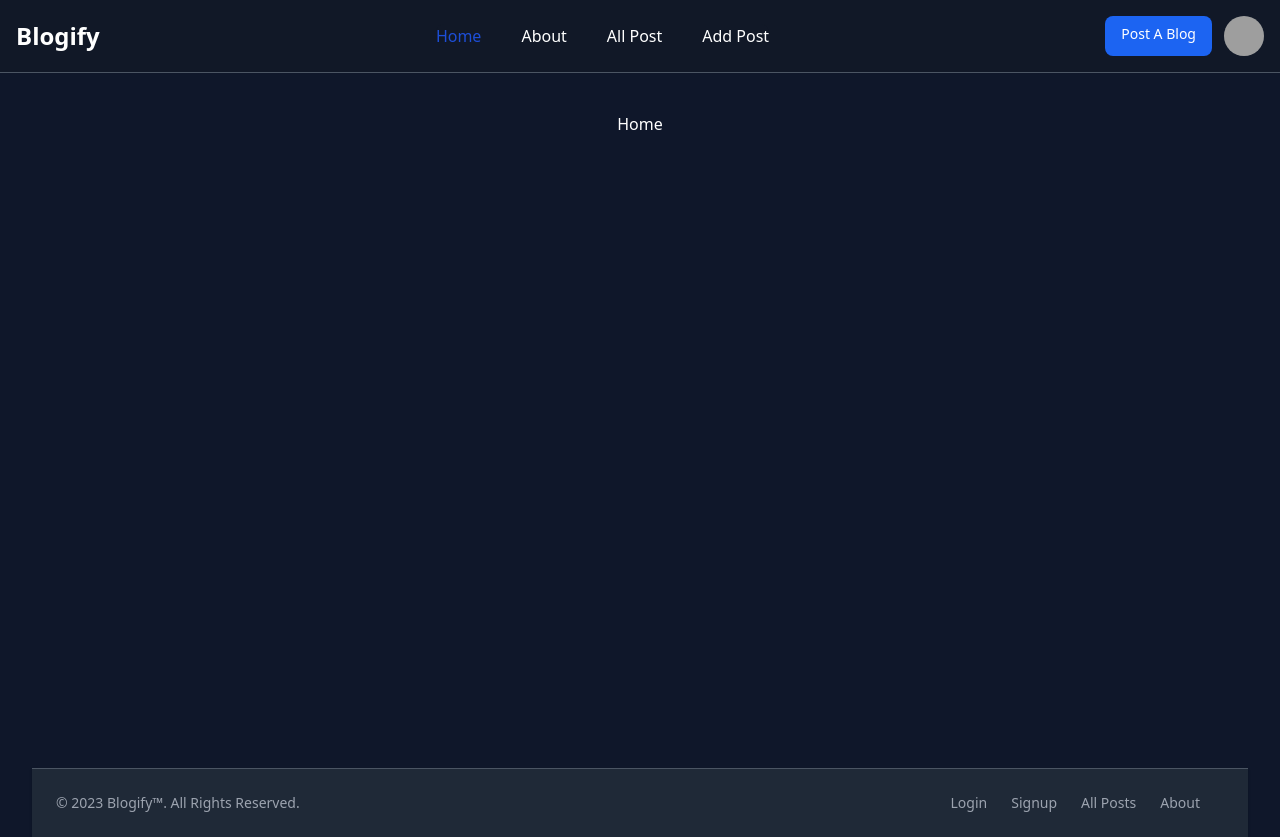
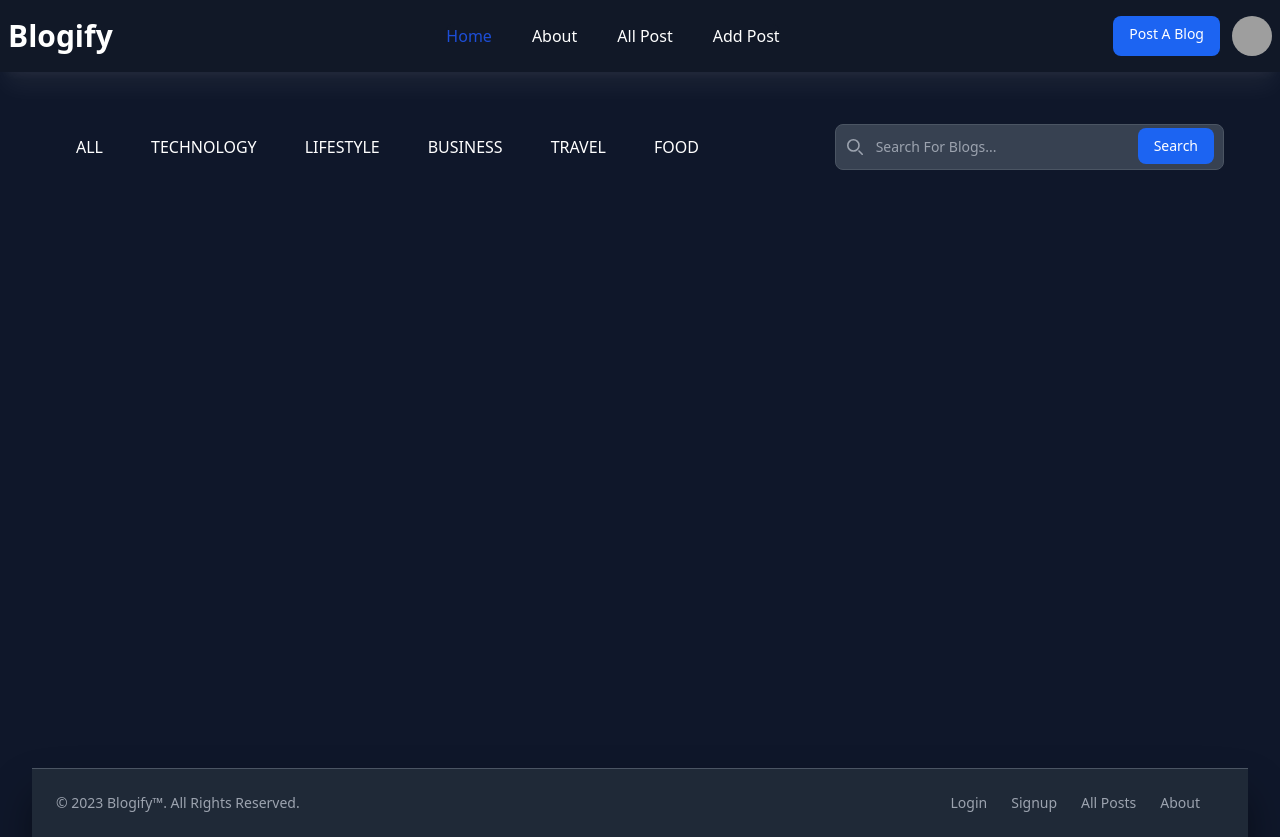
Before and after one commit to parthsh1309/Blogify, a React (Vite) app in the folder FRONTEND/: page / in a window 1280 px wide. Built offline with nearby package versions, Linux system fonts and the light colour scheme; no server answers; grey boxes are pictures that could not be loaded.

Commit message:
Home Nav

```diff
--- a/FRONTEND/src/components/Buttons/PrimaryBtn.jsx
+++ b/FRONTEND/src/components/Buttons/PrimaryBtn.jsx
@@ -12,7 +12,7 @@ function PrimaryBtn({
   return (
     <button
       type={type}
-      className={`${className} text-white bg-${backgroundColor}-700 dark:bg-${backgroundColor}-700 hover:bg-${backgroundColor}-800 font-medium rounded-lg text-sm px-4 py-2 text-center dark:bg-${backgroundColor}-600 dark:hover:bg-${backgroundColor}-700 `}
+      className={`${className} text-white bg-${backgroundColor}-700 hover:bg-${backgroundColor}-800 font-medium rounded-lg text-sm px-4 py-2 text-center dark:bg-${backgroundColor}-600 dark:hover:bg-${backgroundColor}-700 `}
       onClick={() => {
         navigate(navUrl);
       }}
--- a/FRONTEND/src/components/Container/Container.jsx
+++ b/FRONTEND/src/components/Container/Container.jsx
@@ -1,7 +1,7 @@
 import React from 'react'
 
 function Container({children}) {
-  return <div className='w-full max-w-7xl mx-auto px-4'>{children}</div>;
+  return <div className='w-full mx-auto px-2'>{children}</div>;
 
 }
 
--- a/FRONTEND/src/components/Footer/Footer.jsx
+++ b/FRONTEND/src/components/Footer/Footer.jsx
@@ -21,7 +21,7 @@ function Footer() {
     },
   ];
   return (
-    <footer className="w-full p-4 bg-white border-t border-gray-200 shadow md:flex md:items-center md:justify-between md:p-6 dark:bg-gray-800 dark:border-gray-600">
+    <footer className="w-full p-4 bg-white border-t border-gray-200 shadow-2xl shadow-black md:flex md:items-center md:justify-between md:p-6 dark:bg-gray-800 dark:border-gray-600 ">
       <span className="text-sm text-gray-500 sm:text-center dark:text-gray-400">
         © 2023{" "}
         <a href="/" className="hover:underline">
--- a/FRONTEND/src/components/Header/Navbar.jsx
+++ b/FRONTEND/src/components/Header/Navbar.jsx
@@ -16,6 +16,11 @@ function Navbar() {
     setIsMenuOpen(!isMenuOpen);
   };
 
+  function closeProfile() {
+    setIsProfileOpen(false);
+  }
+
+
   const toggleProfile = () => {
     setIsMenuOpen(false)
     setIsProfileOpen(!isProfileOpen);
@@ -23,8 +28,8 @@ function Navbar() {
 
 
   return (
-    <nav className="bg-white dark:bg-gray-900 fixed w-full z-20 top-0 start-0 border-b border-gray-200 dark:border-gray-600">
-      <div className="max-w-screen-xl flex flex-wrap items-center justify-between mx-auto p-4">
+    <nav className="bg-white dark:bg-gray-900 fixed w-full z-20 top-0 start-0 shadow-xl dark:shadow-white/5">
+      <div className="max-w-screen-xl flex flex-wrap items-center justify-between mx-auto py-4 px-2">
         <a href="/" className="flex items-center space-x-3 rtl:space-x-reverse">
           <Logo />
         </a>
@@ -42,7 +47,7 @@ function Navbar() {
         </div>
 
 
-       <ProfileData isProfileOpen={isProfileOpen}/>
+       <ProfileData isProfileOpen={isProfileOpen} closeProfile={closeProfile}/>
 
 
        <NavItems isMenuOpen={isMenuOpen} />
--- a/FRONTEND/src/components/Header/ProfileData.jsx
+++ b/FRONTEND/src/components/Header/ProfileData.jsx
@@ -1,12 +1,26 @@
-import React from "react";
+import React, { useEffect } from "react";
 import ThemeSwitch from "./ThemeSwitch";
 import { useSelector } from "react-redux";
 import authService from "../../databaseService/Auth";
-import { useNavigate } from "react-router-dom";
 
-function ProfileData({ isProfileOpen }) {
+function ProfileData({ isProfileOpen, closeProfile }) {
   const auth = useSelector((state) => state.auth);
-  const navigate = useNavigate();
+
+  useEffect(() => {
+    function handleClickOutside(event) {
+      if (isProfileOpen) {
+        const dropdown = document.getElementById("profileDropdown");
+        if (dropdown && !dropdown.contains(event.target)) {
+          closeProfile();
+        }
+      }
+    }
+
+    document.addEventListener("mousedown", handleClickOutside);
+    return () => {
+      document.removeEventListener("mousedown", handleClickOutside);
+    };
+  }, [isProfileOpen, closeProfile]);
 
   const logout = async () => {
     let res = await authService.logout();
@@ -47,6 +61,7 @@ function ProfileData({ isProfileOpen }) {
   ];
   return (
     <div
+      id="profileDropdown"
       className={`z-50 absolute right-5 top-16 w-36 ${
         isProfileOpen ? "block" : "hidden"
       } my-4 text-base list-none bg-white divide-y divide-gray-100 rounded-lg shadow dark:bg-gray-700 dark:divide-gray-600`}
@@ -54,7 +69,8 @@ function ProfileData({ isProfileOpen }) {
       {auth.status ? (
         <div className="px-4 py-3">
           <span className="block text-base text-gray-900 dark:text-white">
-            {auth.userData.data.username}
+            {/* theres a glitch when we redirect the user to the home the username and email is being empty so we reload the page */}
+            {auth.userData.data.username|| window.location.reload()}
           </span>
           <span className="block text-sm text-gray-500 truncate dark:text-gray-400">
             {auth.userData.data.email}
--- /dev/null
+++ b/FRONTEND/src/components/Home/Home.jsx
@@ -0,0 +1,12 @@
+import React from 'react'
+import HomeNav from './HomeNav'
+
+function Home() {
+  return (
+   <>
+   <HomeNav/>
+   </>
+  )
+}
+
+export default Home
--- /dev/null
+++ b/FRONTEND/src/components/Home/HomeNav.jsx
@@ -0,0 +1,66 @@
+import React, { useEffect } from "react";
+import HomeNavSearch from "./HomeNavSearch";
+import { NavLink, useLocation } from "react-router-dom";
+
+function HomeNav() {
+    const [activeNavItem, setActiveNavItem] = React.useState("All");
+    const location = useLocation();
+    useEffect(() => {
+        const params = new URLSearchParams(location.search);
+        const activeParam = params.get("blogType")?.toUpperCase();
+        if (activeParam) {
+          setActiveNavItem(activeParam);
+        }
+    },[location])
+
+  const homeNavItems = [
+    {
+      name: "ALL",
+      url: "?blogType=all",
+    },
+    {
+      name: "TECHNOLOGY",
+      url: "?blogType=technology",
+    },
+    {
+      name: "LIFESTYLE",
+      url: "?blogType=lifeStyle",
+    },
+    {
+      name: "BUSINESS",
+      url: "?blogType=business",
+    },
+    {
+      name: "TRAVEL",
+      url: "?blogType=travel",
+    },
+    {
+      name: "FOOD",
+      url: "?blogType=food",
+    },
+  ];
+  return (
+    <div className="w-full">
+      <div className=" px-4 md:px-4 py-3 mx-auto flex flex-shrink-0 justify-between">
+        <div className="flex items-center">
+          <ul className="flex flex-row font-medium mt-0 space-x-2 rtl:space-x-reverse text-base">
+            {homeNavItems.map((item) => (
+              <li
+                key={item.name}
+                href="#"
+                className={`text-gray-900 dark:text-white cursor-pointer py-1 px-5 rounded-lg ${activeNavItem===item.name ? 'bg-blue-800' : 'hover:bg-gray-100 dark:hover:bg-gray-700'} transition-all duration-300`}
+              >
+                <NavLink to={item.url}>{item.name}</NavLink>
+              </li>
+            ))}
+          </ul>
+        </div>
+        <div className="flex-shrink-0 w-2/6 flex">
+          <HomeNavSearch />
+        </div>
+      </div>
+    </div>
+  );
+}
+
+export default HomeNav;
--- /dev/null
+++ b/FRONTEND/src/components/Home/HomeNavSearch.jsx
@@ -0,0 +1,49 @@
+import React from "react";
+import {PrimaryBtn} from "../index"
+
+function HomeNavSearch() {
+  return (
+    <form className="max-w-md mx-auto w-full">
+      <label
+        htmlFor="default-search"
+        className="mb-2 text-sm font-medium text-gray-900 sr-only dark:text-white"
+      >
+        Search
+      </label>
+      <div className="relative w-full">
+        <div className="absolute inset-y-0 start-0 flex items-center ps-3 pointer-events-none">
+          <svg
+            className="w-4 h-4 text-gray-500 dark:text-gray-400"
+            aria-hidden="true"
+            xmlns="http://www.w3.org/2000/svg"
+            fill="none"
+            viewBox="0 0 20 20"
+          >
+            <path
+              stroke="currentColor"
+              strokeLinecap="round"
+              strokeLinejoin="round"
+              strokeWidth="2"
+              d="m19 19-4-4m0-7A7 7 0 1 1 1 8a7 7 0 0 1 14 0Z"
+            />
+          </svg>
+        </div>
+        <input
+          type="search"
+          id="default-search"
+          className="block w-full p-3 ps-10 text-sm text-gray-900 border border-gray-300 rounded-lg bg-gray-50  dark:bg-gray-700 dark:border-gray-600 dark:placeholder-gray-400 dark:text-white "
+          placeholder="Search For Blogs..."
+          autoComplete="off"
+          required
+        />
+
+        <PrimaryBtn type="submit"
+          className="absolute end-2.5 top-1 ">
+          Search
+        </PrimaryBtn>
+      </div>
+    </form>
+  );
+}
+
+export default HomeNavSearch;
--- a/FRONTEND/src/components/Logo.jsx
+++ b/FRONTEND/src/components/Logo.jsx
@@ -2,7 +2,7 @@ import React from "react";
 
 function Logo() {
   return (
-    <span className="self-center text-2xl font-semibold whitespace-nowrap dark:text-white">
+    <span className="self-center text-3xl font-semibold whitespace-nowrap dark:text-white">
       Blogify
     </span>
   );
--- a/FRONTEND/src/components/index.js
+++ b/FRONTEND/src/components/index.js
@@ -6,6 +6,7 @@ import Container from "./Container/Container";
 import Footer from "./Footer/Footer";
 import Navbar from "./Header/Navbar";
 import ThemeSwitch from "./Header/ThemeSwitch";
+import Home from "./Home/Home";
 import FloatingInput from "./Inputs/FloatingInput";
 import Logo from "./Logo";
 
@@ -20,5 +21,6 @@ export {
   LoginComponent,
   SignupComponent,
   Logo,
+  Home
 
 };
--- a/FRONTEND/src/pages/Home.jsx
+++ b/FRONTEND/src/pages/Home.jsx
@@ -1,10 +1,10 @@
 import React from "react";
-import { Container } from "../components";
+import { Container,Home as HomePage } from "../components";
 
 function Home() {
   return (
     <Container>
-      <div className="text-white">Home</div>
+     <HomePage/>
     </Container>
   );
 }
```
